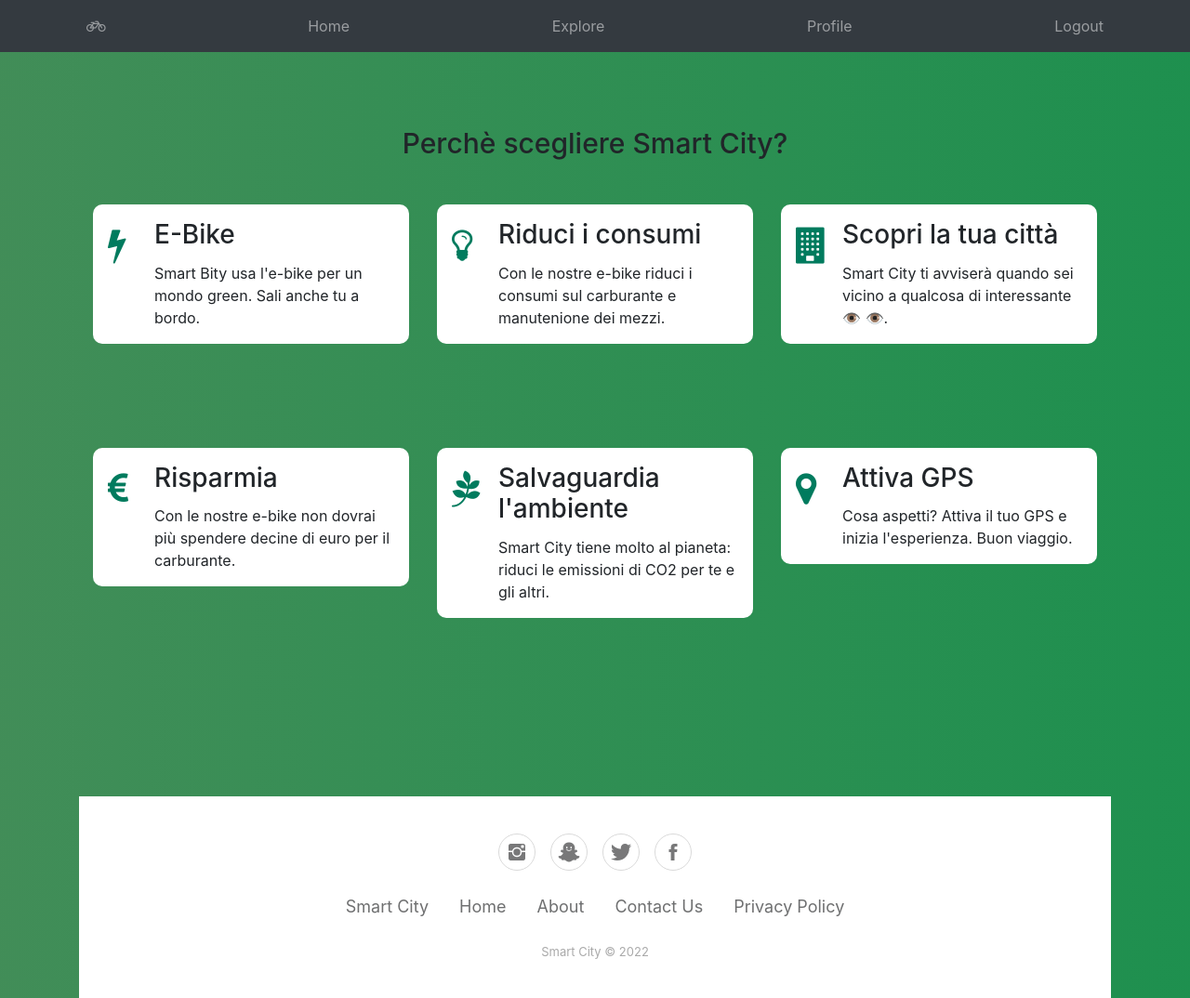
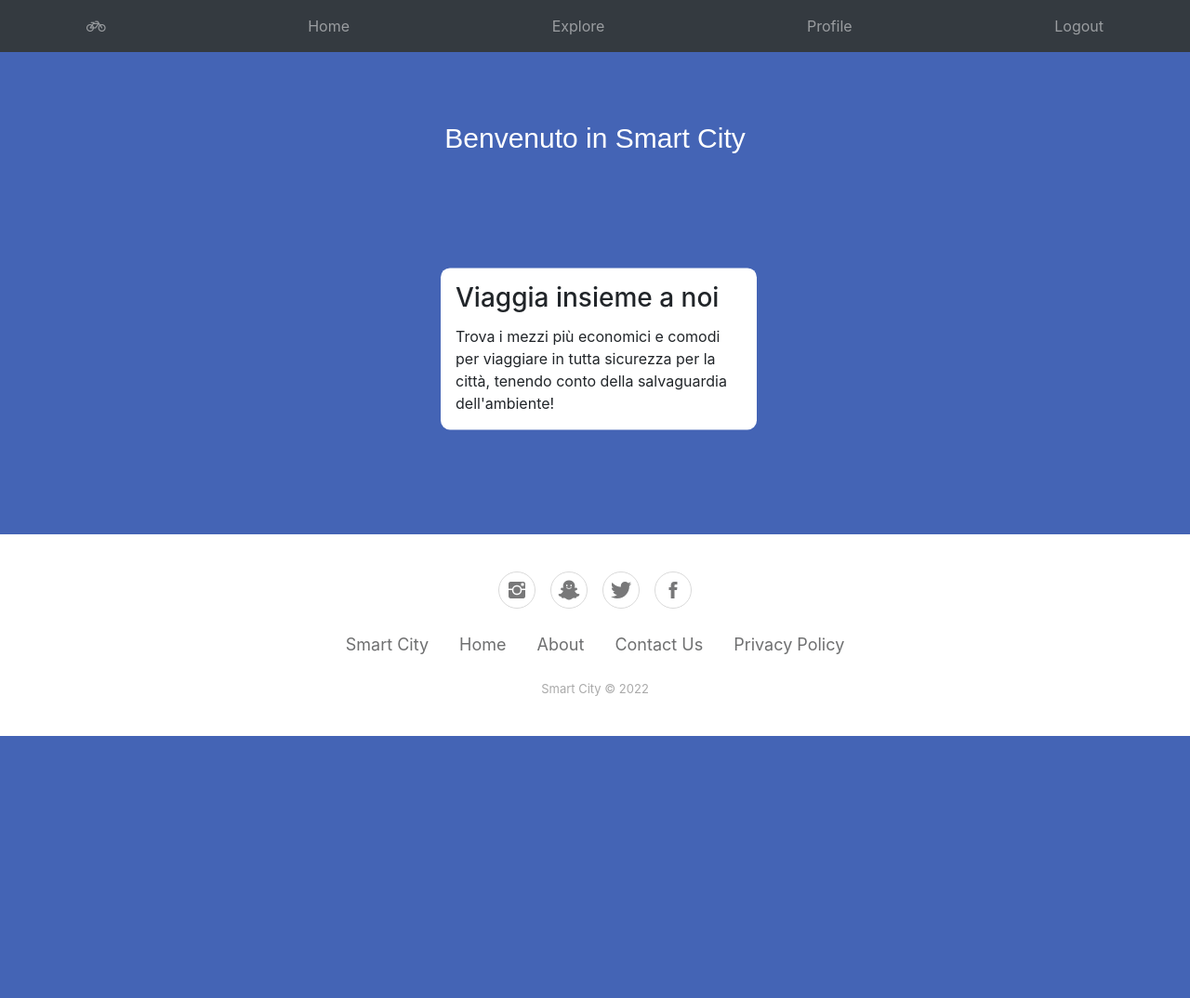
Before and after one commit to mungowz/Smart-City, a Flask app: page / in a window 1280 px wide. Shown: the whole page at 93% size. After the commit the page ends 792 px from the top, so only its background shows below. Run offline with Flask 2, Linux system fonts and the light colour scheme; the visitor is signed in with stand-in values (Sample User, id 1); data comes from the database, SQL or seed files in the repository; some libraries are stand-ins or nearby versions.

Commit message:
- GUI update

```diff
--- a/app/static/css/base.css
+++ b/app/static/css/base.css
@@ -1,9 +1,8 @@
 .navbar.navbar-dark.navbar-expand-md.bg-dark {
     height: 100px;
-    background: linear-gradient(90deg, rgba(34, 65, 49, 0.85) 0%, rgba(80, 108, 34, 0.66) 35%, rgb(57, 61, 61) 100%);
+    background: linear-gradient(90deg, rgb(68, 100, 181) 0%, rgb(68, 100, 181) 0%, rgb(68, 100, 181) 0%);
 
     background-size: 400% 400%;
-    animation: BackgroundGradient 20s ease infinite;
     margin-bottom: -20px;
 }
 
--- a/app/static/css/index.css
+++ b/app/static/css/index.css
@@ -5,89 +5,30 @@
 section{
     padding: 70px 0;
 }
-section .section-title{
-    text-align:center;
-    color:#007b5e;
-    margin-bottom:50px;
-    text-transform:uppercase;
-    font-family: Arvo;
-}
 
-
-.container-fluid{
-    margin: auto;
-    width: 50%;
-    padding: 10px;
-
+.titolo {
+    font-size: 1000px;
+    text-align: center;
+    color: #ffffff;
+    font-family: fantasy;
 }
 
 #what-we-do .card{
     padding: 1rem!important;
     border: none;
     margin-bottom:7rem;
-    -webkit-transition: .5s all ease;
-    -moz-transition: .5s all ease;
-    transition: .5s all ease;
     border-radius: 10px;
+    transform: translate(+110%, +40%);
 }
 
 #what-we-do .card .card-block{
     padding-left: 50px;
     position: relative;
 }
-#what-we-do .card .card-block a{
-    color: #007b5e !important;
-    font-weight:700;
-    text-decoration:none;
-}
-#what-we-do .card .card-block a i{
-    display:none;
 
-}
-#what-we-do .card:hover .card-block a i{
-    display:inline-block;
-    font-weight:700;
-
-}
-#what-we-do .card .card-block:before{
-    font-family: FontAwesome;
-    position: absolute;
-    font-size: 39px;
-    color: #007b5e;
-    left: 0;
-    -webkit-transition: -webkit-transform .2s ease-in-out;
-    transition:transform .2s ease-in-out;
-}
-#what-we-do .card .block-1:before{
-    content: "\f0e7";
-}
-#what-we-do .card .block-2:before{
-    content: "\f0eb";
-}
-#what-we-do .card .block-3:before{
-    content: "\f1ad";
-}
-#what-we-do .card .block-4:before{
-    content: "\f153";
-}
-#what-we-do .card .block-5:before{
-    content: "\f18c";
-}
-#what-we-do .card .block-6:before{
-    content: "\f041";
-}
-#what-we-do .card:hover .card-block:before{
-    -webkit-transform: rotate(360deg);
-    transform: rotate(360deg);
-    -webkit-transition: .5s all ease;
-    -moz-transition: .5s all ease;
-    transition: .5s all ease;
-}
 body {
-    background: linear-gradient(90deg, rgb(83, 161, 117) 0%, rgb(108, 138, 99) 35%, rgb(16, 145, 75) 100%);
-
+    background: linear-gradient(90deg, rgb(68, 100, 181) 0%, rgb(68, 100, 181) 0%, rgb(68, 100, 181) 0%);
     background-size: 400% 400%;
-    animation: BackgroundGradient 20s ease infinite;
     margin: 0;
 }
 @keyframes BackgroundGradient {
--- a/app/templates/base.html
+++ b/app/templates/base.html
@@ -9,7 +9,7 @@
         {% endif %}
     {% endblock %}
 
-    <link rel="shortcut icon" type="image/png" href="{{ url_for('static', filename='images/favicon.png') }}">
+    <link rel="shortcut icon" type="image/png" href="{{ url_for('static', filename='images/location.png') }}">
     <link rel="manifest" href="{{ url_for('static', filename='manifest.json') }}">
     <script src="{{ url_for('static', filename='script.js') }}"></script>
     {% block styles %}
--- a/app/templates/index.html
+++ b/app/templates/index.html
@@ -21,55 +21,12 @@
 <body>
 <section id="what-we-do">
     <div class="container-fluid">
-        <p class="text-center  h5"  style="font-size: 30px;" >Perchè scegliere Smart City?</p>
+        <p class="titolo" style="font-size: 30px;">Benvenuto in Smart City</p>
         <div class="row mt-5">
             <div class="col-xs-12 col-sm-6 col-md-4 col-lg-4 col-xl-4">
                 <div class="card">
-                    <div class="card-block block-1">
-                        <h3 class="card-title">E-Bike</h3>
-                        <p class="card-text">Smart Bity usa l'e-bike per un mondo green. Sali anche tu a bordo.</p>
-                    </div>
-                </div>
-            </div>
-            <div class="col-xs-12 col-sm-6 col-md-4 col-lg-4 col-xl-4">
-                <div class="card">
-                    <div class="card-block block-2">
-                        <h3 class="card-title">Riduci i consumi</h3>
-                        <p class="card-text">Con le nostre e-bike riduci i consumi sul carburante e manutenione dei mezzi.</p>
-                    </div>
-                </div>
-            </div>
-            <div class="col-xs-12 col-sm-6 col-md-4 col-lg-4 col-xl-4">
-                <div class="card">
-                    <div class="card-block block-3">
-                        <h3 class="card-title">Scopri la tua città</h3>
-                        <p class="card-text">Smart City ti avviserà quando sei vicino a qualcosa di interessante &#128065 &#128065.</p>
-                    </div>
-                </div>
-            </div>
-        </div>
-        <div class="row">
-            <div class="col-xs-12 col-sm-6 col-md-4 col-lg-4 col-xl-4">
-                <div class="card">
-                    <div class="card-block block-4">
-                        <h3 class="card-title">Risparmia</h3>
-                        <p class="card-text">Con le nostre e-bike non dovrai più spendere decine di euro per il carburante.</p>
-                    </div>
-                </div>
-            </div>
-            <div class="col-xs-12 col-sm-6 col-md-4 col-lg-4 col-xl-4">
-                <div class="card">
-                    <div class="card-block block-5">
-                        <h3 class="card-title">Salvaguardia l'ambiente</h3>
-                        <p class="card-text">Smart City tiene molto al pianeta: riduci le emissioni di CO2 per te e gli altri.</p>
-                    </div>
-                </div>
-            </div>
-            <div class="col-xs-12 col-sm-6 col-md-4 col-lg-4 col-xl-4">
-                <div class="card">
-                    <div class="card-block block-6">
-                        <h3 class="card-title">Attiva GPS</h3>
-                        <p class="card-text">Cosa aspetti? Attiva il tuo GPS e inizia l'esperienza. Buon viaggio.</p>
+                        <h3 class="card-title">Viaggia insieme a noi</h3>
+                        <p class="card-text">Trova i mezzi più economici e comodi per viaggiare in tutta sicurezza per la città, tenendo conto della salvaguardia dell'ambiente!</p>
                     </div>
                 </div>
             </div>
--- a/app/templates/register.html
+++ b/app/templates/register.html
@@ -3,7 +3,7 @@
     <head>
         <meta charset="UTF-8">
         <meta name="viewport" content="width=device-width, initial-scale=1.0">
-        <link rel="shortcut icon" type="image/png" href="{{ url_for('static', filename='images/favicon.png') }}">
+        <link rel="shortcut icon" type="image/png" href="{{ url_for('static', filename='images/location.png') }}">
         <link rel="stylesheet" href="{{ url_for('static', filename='css/register.css') }}">
         <title>Sign Up</title>
         <link rel="stylesheet" href="https://fonts.googleapis.com/css?family=Roboto:400,700">
@@ -18,9 +18,6 @@
             <form action="" method="post">
                 {{ form.hidden_tag() }}
                 <h2>Welcome to Smart City</h2>
-                <div class="logo">
-                    <img src="{{url_for('static', filename='images/logo.png') }}" class="pic">
-                </div>
                 <p>Register for an account.</p>
                 <hr>
 
@@ -82,7 +79,6 @@
                         <label class="form-check-label"><input type="checkbox" required="required"> I accept the <a href="#">Terms of Use</a> &amp; <a href="#">Privacy Policy</a></label>
                     </div>
                     <div class="form-group">
-                        <i class="fa fa-bicycle" aria-hidden="true"></i>
                         <p class="btn btn-primary btn-lg">{{ form.submit() }}</p>
                     </div>
                 </form>
--- a/app/templates/sw.js
+++ b/app/templates/sw.js
@@ -11,7 +11,7 @@
     './static/css/resetpwd.css',
     './static/css/user.css',
     './static/images/bus.png',
-    './static/images/favicon.png',
+    './static/images/location.png',
     './static/images/grattacielo.png',
     './static/images/hosp.png',
     './static/images/city.png',
```
Also changed, not shown: app/static/css/register.css (+9 -22 lines), app/static/css/user.css (+5 -3 lines), app/static/images/favicon.png (deleted), app/static/images/location.png (added).
